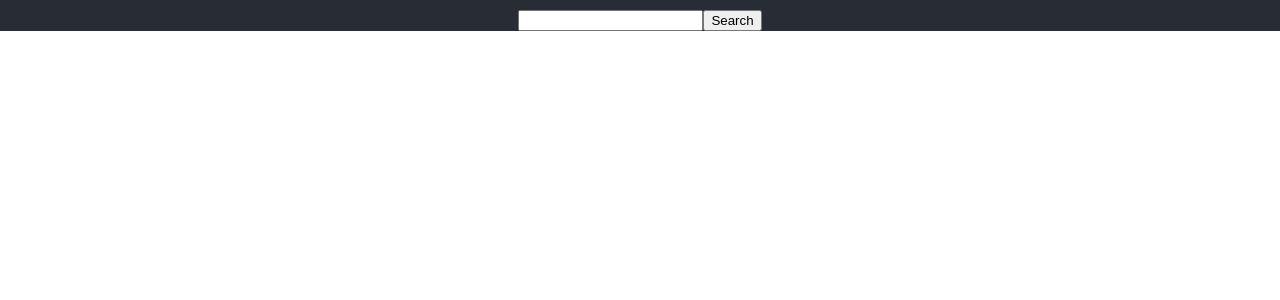
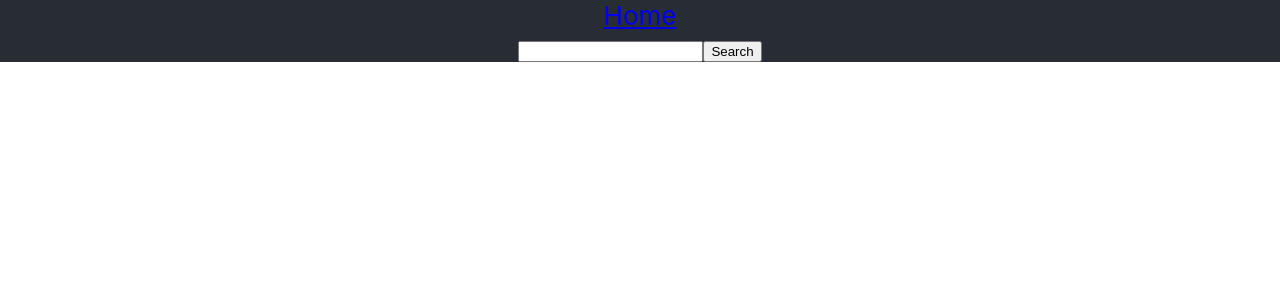
Before and after one commit to bld010/maxed-out, a React (Create React App) app: page / in a window 1280 px wide. Shown: the top 300 px of the page. Built offline with nearby package versions, Linux system fonts and the light colour scheme.

Commit message:
Add Home NavLink

```diff
--- a/src/Containers/App/App.js
+++ b/src/Containers/App/App.js
@@ -3,7 +3,7 @@
 import SearchForm from '../SearchForm/SearchForm';
 import { connect } from 'react-redux';
 import Committee from '../Committee/Committee';
-import { Route, Link } from 'react-router-dom';
+import { Route, NavLink } from 'react-router-dom';
 import { setPacContributions } from '../../actions';
 import { fetchPACContributions } from '../../util/apiCalls';
 import SearchDisambiguation from '../../Components/SearchDisambiguation.js';
@@ -28,12 +28,6 @@
   }
 
 
-
-
-
-
-
-
   render() {
 
     // let committeeList;
@@ -43,6 +37,7 @@
     return (
       <div className="App">
         <header className="App-header">
+        <NavLink to='/'>Home</NavLink>
           <SearchForm />
             <Route path='/candidate/:candidate_id' render={({match}) => {
               return ( <SearchDisambiguation candidate_id={match.params.candidate_id} /> )
--- a/src/Containers/SearchForm/SearchForm.js
+++ b/src/Containers/SearchForm/SearchForm.js
@@ -4,8 +4,8 @@
 import { connect } from 'react-redux';
 import { setCurrentCandidate, setPacContributions, setCurrentCommitteeId } from '../../actions';
 import PropTypes from 'prop-types';
-import { Link, Route } from 'react-router-dom';
-import SearchDisambiguation from '../../Components/SearchDisambiguation';
+import { Link } from 'react-router-dom';
+// import SearchDisambiguation from '../../Components/SearchDisambiguation';
 
 export class SearchForm extends Component {
 
```
